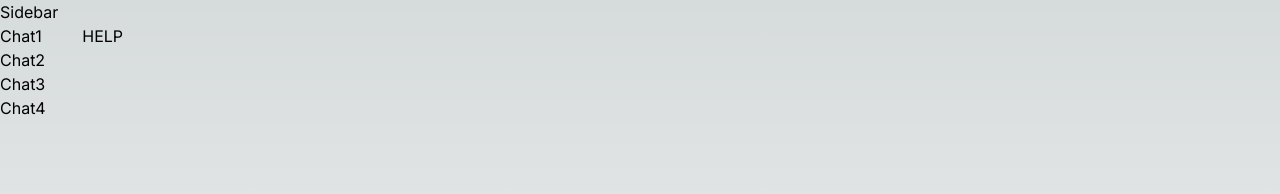
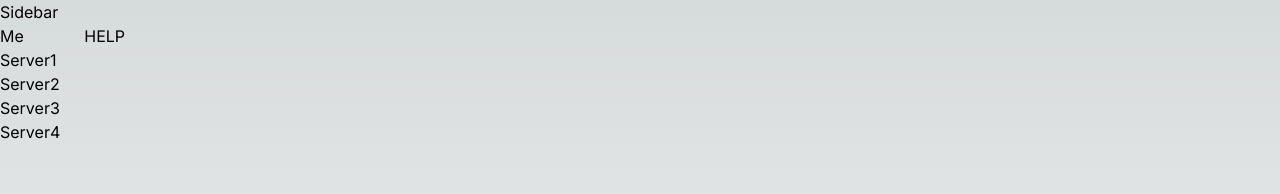
Before and after one commit to Mr-Mercury/echosphere, a Next.js app: page /chat in a window 1280 px wide. Shown: the top 194 px of the page. Built offline with nearby package versions, Linux system fonts and the light colour scheme.

Commit message:
Content sidebar work started

```diff
--- /dev/null
+++ b/app/chat/channels/personal/[id]/loading.tsx
@@ -0,0 +1,7 @@
+export default function ServerLoading() {
+    return(
+        <div>
+            Loading Server...
+        </div>
+    )
+}
--- a/components/chat-sidebar-components/chat-sidebar.tsx
+++ b/components/chat-sidebar-components/chat-sidebar.tsx
@@ -4,10 +4,11 @@ export const ChatMainSidebar = async (currentUser: UserType | undefined ) => {
     return (
         <div>
             <nav>Sidebar</nav>
-            <nav>Chat1</nav>
-            <nav>Chat2</nav>
-            <nav>Chat3</nav>
-            <nav>Chat4</nav>
+            <nav>Me</nav>
+            <nav>Server1</nav>
+            <nav>Server2</nav>
+            <nav>Server3</nav>
+            <nav>Server4</nav>
         </div>
     )
 }
--- /dev/null
+++ b/components/contents-sidebar-components/content-sidebar.tsx
@@ -0,0 +1,13 @@
+import { ChannelTypes } from "@/lib/entities/channel";
+
+export const ChannelBar = () => {
+    return (
+        <section>
+            <nav>Channel1</nav>
+            <nav>Channel2</nav>
+            <nav>Channel3</nav>
+            <nav>Channel4</nav>
+            <nav>Channel5</nav>
+        </section>
+    )
+}
```
Also changed, not shown: components/contents-sidebar-components/content-sidebar-skeleton.tsx (added).
